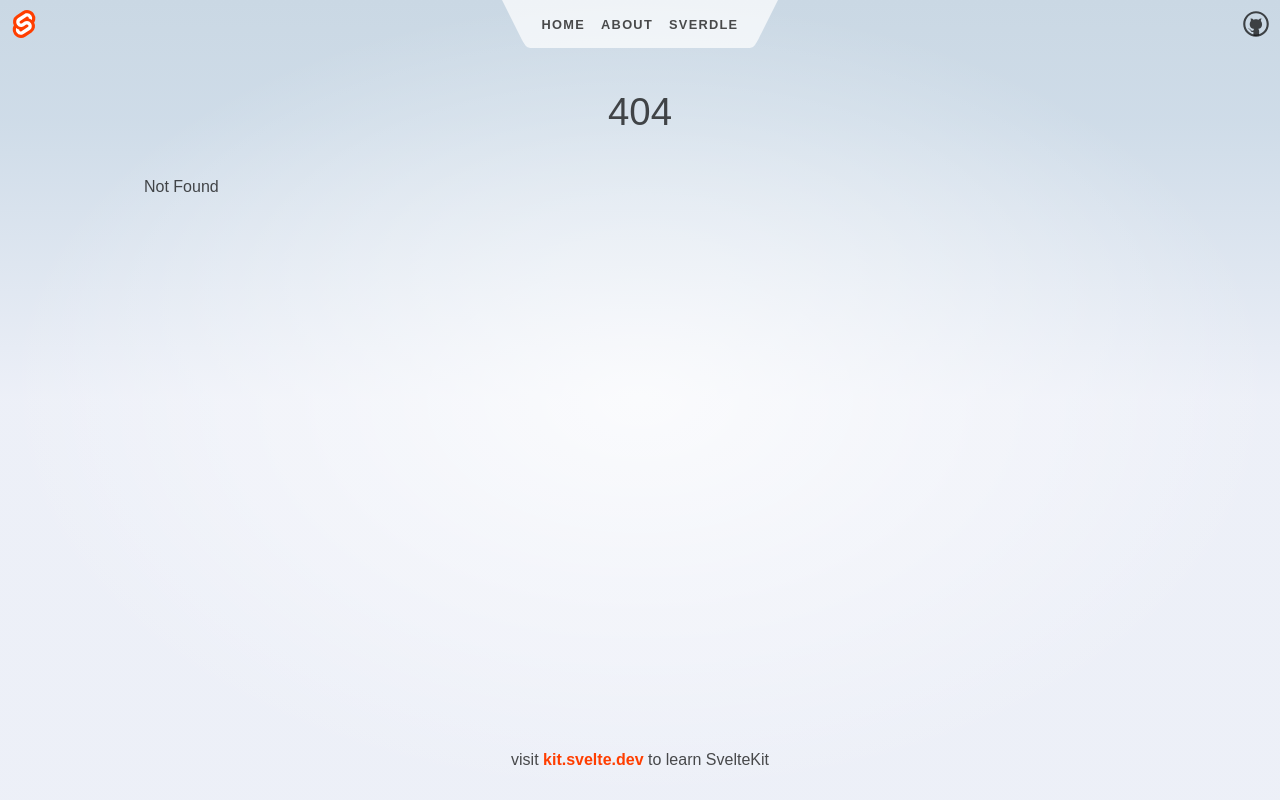
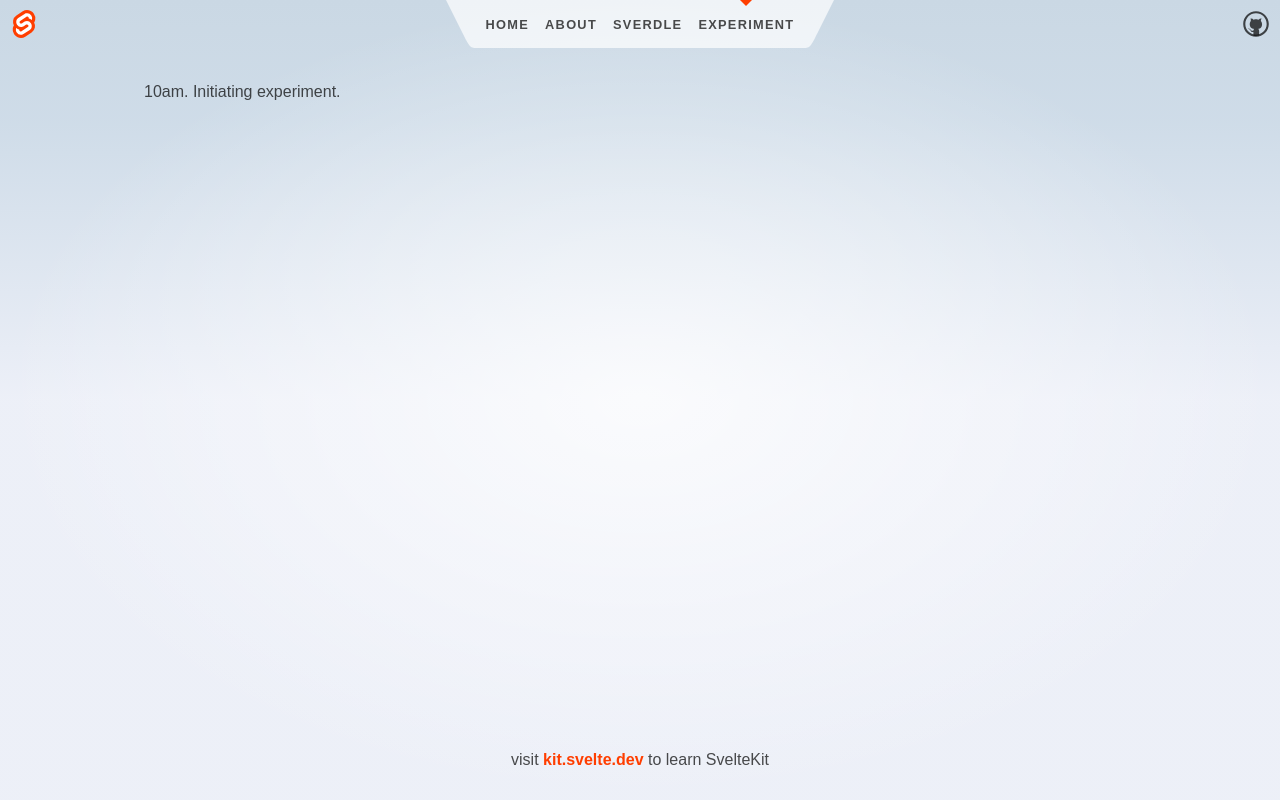
Before and after one commit to Kelamir/svelteExerciseApp, a SvelteKit app: page /experiment in a window 1280 px wide. Before the commit this address had no page. Built offline with nearby package versions, Linux system fonts and the light colour scheme.

Commit message:
Add new page for experiments.

```diff
--- a/src/routes/Header.svelte
+++ b/src/routes/Header.svelte
@@ -24,6 +24,9 @@
 			</li>
 			<li aria-current={$page.url.pathname.startsWith('/sverdle') ? 'page' : undefined}>
 				<a href="/sverdle">Sverdle</a>
+			</li>
+			<li aria-current={$page.url.pathname.startsWith('/experiment') ? 'page' : undefined}>
+				<a href="/experiment">Experiment</a>
 			</li>
 		</ul>
 		<svg viewBox="0 0 2 3" aria-hidden="true">
--- /dev/null
+++ b/src/routes/experiment/+page.svelte
@@ -0,0 +1 @@
+<p>10am. Initiating experiment.</p>
```
